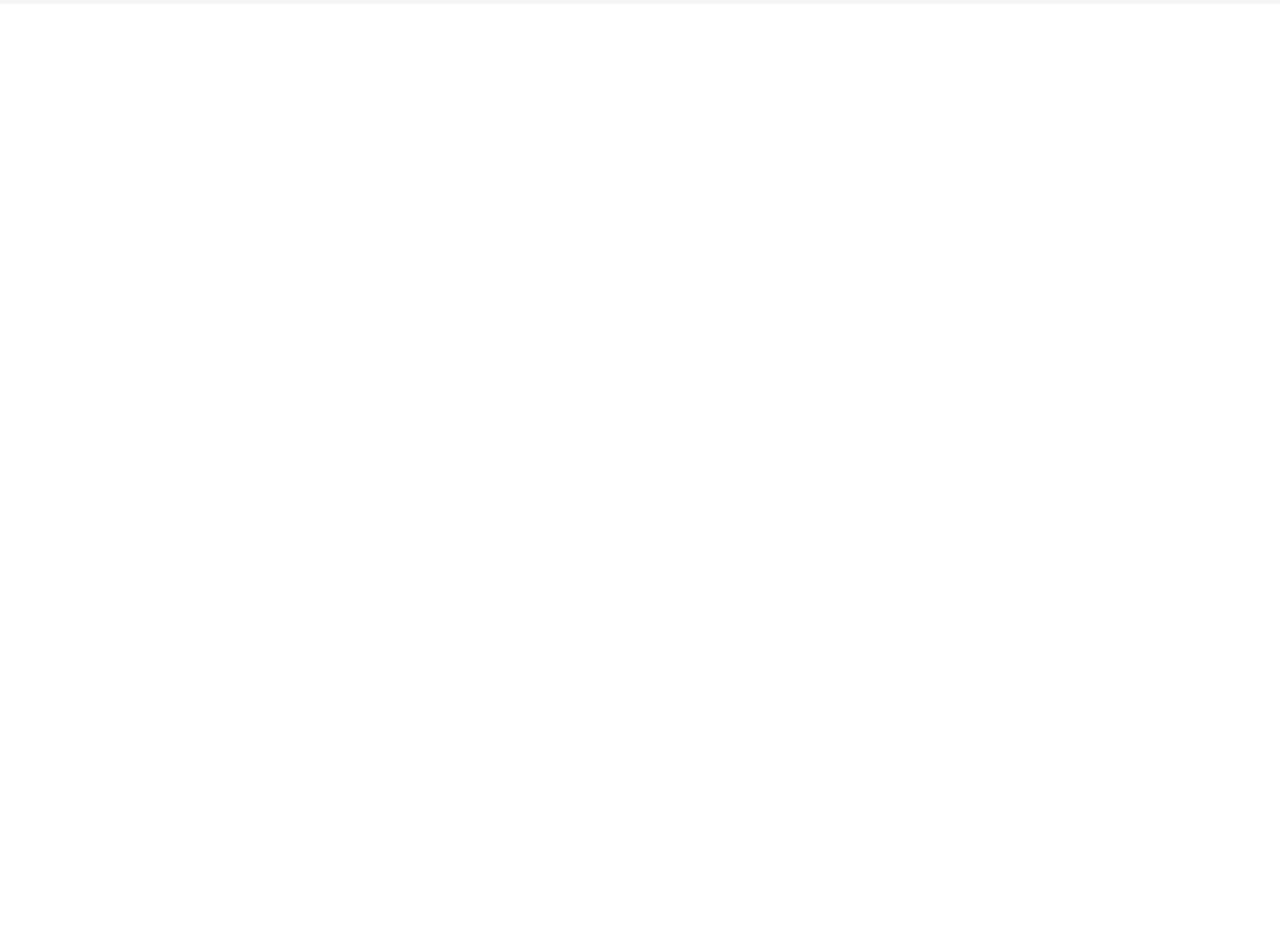
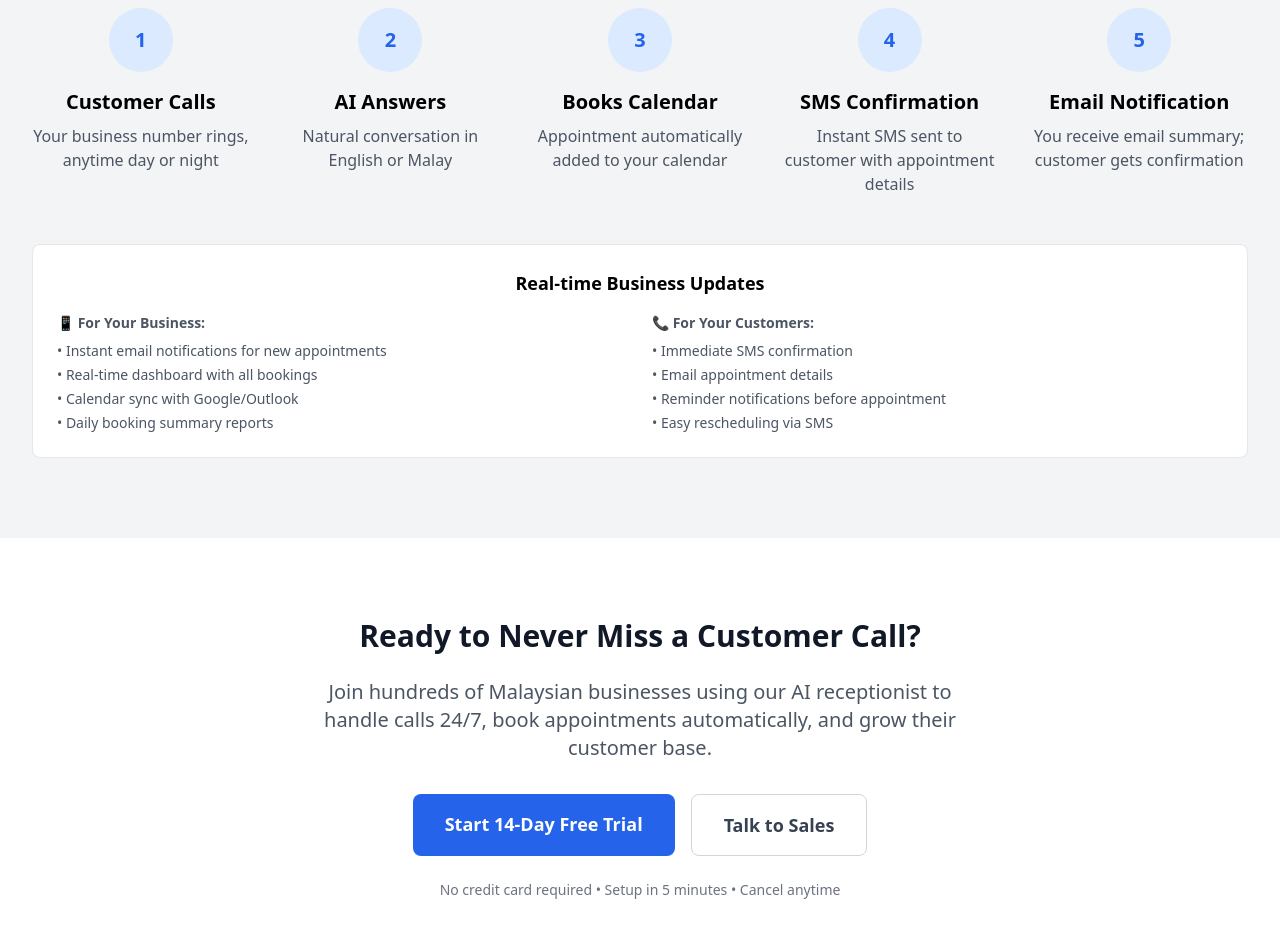
Before and after one commit to dwauto7/ai-receptionist, a Next.js app: page / in a window 1280 px wide. Shown: the part 1020-1958 px from the top of the page. Before the commit the page ends 1184 px from the top, so only its background shows below. Built offline with nearby package versions, Linux system fonts and the light colour scheme.

Commit message:
Update page.tsx

```diff
--- a/app/page.tsx
+++ b/app/page.tsx
@@ -28,12 +28,107 @@ export default function Home() {
 
       {/* How It Works Section */}
       <section className="bg-gray-100 py-20">
-        {/* ... your updated 5-step process ... */}
+        <div className="max-w-7xl mx-auto px-4 sm:px-6 lg:px-8">
+          <h2 className="text-3xl font-bold text-center mb-12">How It Works</h2>
+          <div className="grid md:grid-cols-5 gap-8">
+            {/* Step 1 */}
+            <div className="text-center">
+              <div className="bg-blue-100 w-16 h-16 rounded-full flex items-center justify-center mx-auto mb-4">
+                <span className="text-blue-600 font-bold text-xl">1</span>
+              </div>
+              <h3 className="text-xl font-semibold mb-2">Customer Calls</h3>
+              <p className="text-gray-600">Your business number rings, anytime day or night</p>
+            </div>
+
+            {/* Step 2 */}
+            <div className="text-center">
+              <div className="bg-blue-100 w-16 h-16 rounded-full flex items-center justify-center mx-auto mb-4">
+                <span className="text-blue-600 font-bold text-xl">2</span>
+              </div>
+              <h3 className="text-xl font-semibold mb-2">AI Answers</h3>
+              <p className="text-gray-600">Natural conversation in English or Malay</p>
+            </div>
+
+            {/* Step 3 */}
+            <div className="text-center">
+              <div className="bg-blue-100 w-16 h-16 rounded-full flex items-center justify-center mx-auto mb-4">
+                <span className="text-blue-600 font-bold text-xl">3</span>
+              </div>
+              <h3 className="text-xl font-semibold mb-2">Books Calendar</h3>
+              <p className="text-gray-600">Appointment automatically added to your calendar</p>
+            </div>
+
+            {/* Step 4 */}
+            <div className="text-center">
+              <div className="bg-blue-100 w-16 h-16 rounded-full flex items-center justify-center mx-auto mb-4">
+                <span className="text-blue-600 font-bold text-xl">4</span>
+              </div>
+              <h3 className="text-xl font-semibold mb-2">SMS Confirmation</h3>
+              <p className="text-gray-600">Instant SMS sent to customer with appointment details</p>
+            </div>
+
+            {/* Step 5 */}
+            <div className="text-center">
+              <div className="bg-blue-100 w-16 h-16 rounded-full flex items-center justify-center mx-auto mb-4">
+                <span className="text-blue-600 font-bold text-xl">5</span>
+              </div>
+              <h3 className="text-xl font-semibold mb-2">Email Notification</h3>
+              <p className="text-gray-600">You receive email summary; customer gets confirmation</p>
+            </div>
+          </div>
+
+          {/* Additional Explanation */}
+          <div className="mt-12 bg-white rounded-lg p-6 border border-gray-200">
+            <h4 className="text-lg font-semibold text-center mb-4">Real-time Business Updates</h4>
+            <div className="grid md:grid-cols-2 gap-6 text-sm text-gray-600">
+              <div>
+                <h5 className="font-semibold mb-2">📱 For Your Business:</h5>
+                <ul className="space-y-1">
+                  <li>• Instant email notifications for new appointments</li>
+                  <li>• Real-time dashboard with all bookings</li>
+                  <li>• Calendar sync with Google/Outlook</li>
+                  <li>• Daily booking summary reports</li>
+                </ul>
+              </div>
+              <div>
+                <h5 className="font-semibold mb-2">📞 For Your Customers:</h5>
+                <ul className="space-y-1">
+                  <li>• Immediate SMS confirmation</li>
+                  <li>• Email appointment details</li>
+                  <li>• Reminder notifications before appointment</li>
+                  <li>• Easy rescheduling via SMS</li>
+                </ul>
+              </div>
+            </div>
+          </div>
+        </div>
       </section>
 
       {/* Simple CTA Section (replaces Pricing) */}
       <section className="bg-white py-20">
-        {/* ... the simple CTA code above ... */}
+        <div className="max-w-4xl mx-auto text-center px-4 sm:px-6 lg:px-8">
+          <h2 className="text-3xl font-bold text-gray-900 mb-6">
+            Ready to Never Miss a Customer Call?
+          </h2>
+          <p className="text-xl text-gray-600 mb-8 max-w-2xl mx-auto">
+            Join hundreds of Malaysian businesses using our AI receptionist to handle calls 24/7,
+            book appointments automatically, and grow their customer base.
+          </p>
+          <div className="space-y-4 sm:space-y-0 sm:space-x-4 sm:flex sm:justify-center">
+            <Link
+              href="/signup"
+              className="inline-block bg-blue-600 text-white px-8 py-4 rounded-lg text-lg font-semibold hover:bg-blue-700 transition-colors"
+            >
+              Start 14-Day Free Trial
+            </Link>
+            <button className="inline-block border border-gray-300 text-gray-700 px-8 py-4 rounded-lg text-lg font-semibold hover:bg-gray-50 transition-colors">
+              Talk to Sales
+            </button>
+          </div>
+          <p className="text-gray-500 mt-6 text-sm">
+            No credit card required • Setup in 5 minutes • Cancel anytime
+          </p>
+        </div>
       </section>
     </div>
   );
```
